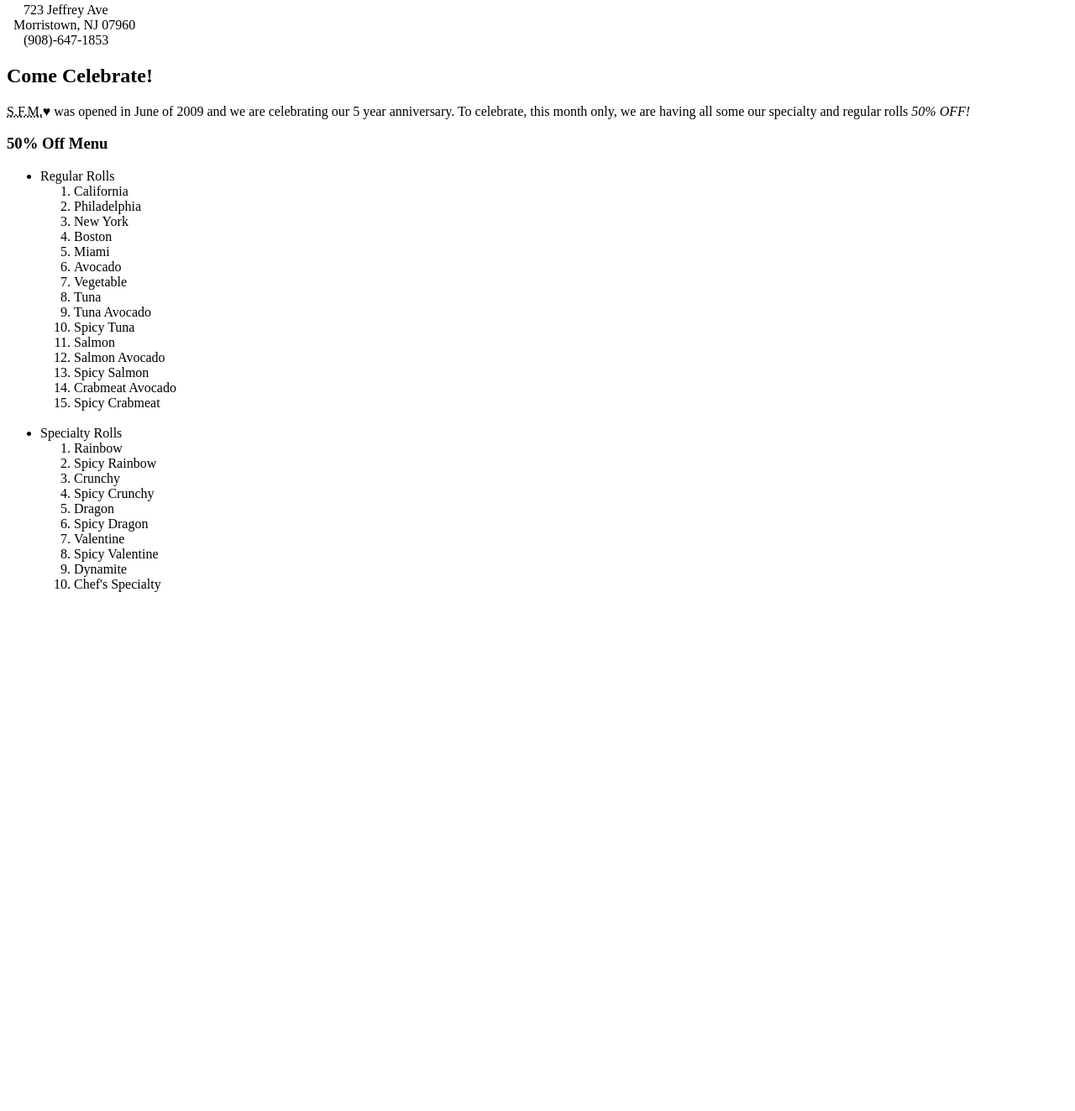
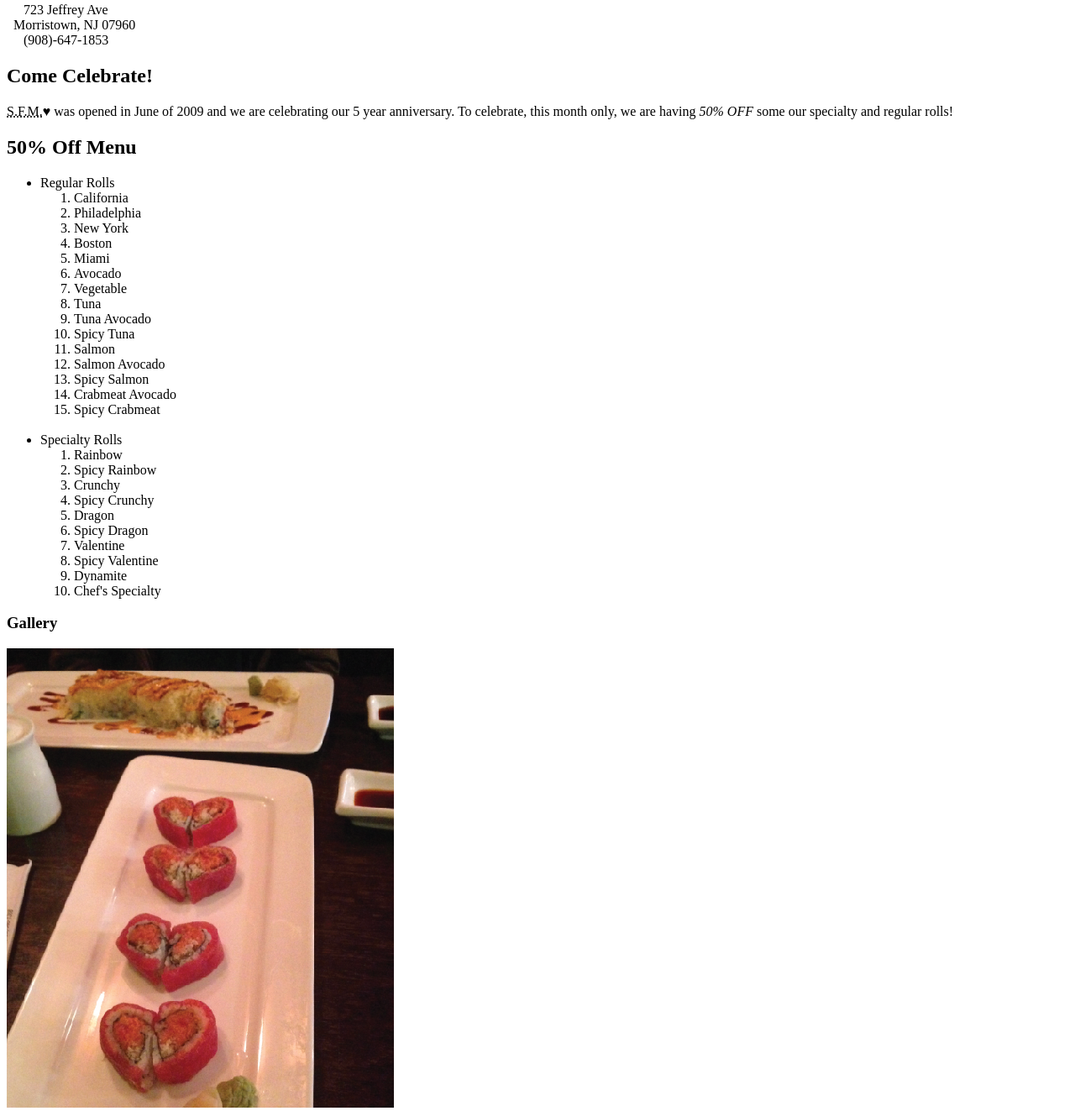
Before and after one commit to MonicaPerez/DWS1, a plain HTML site: page Project 1/index.html in a window 1280 px wide. Shown: the part 77-1400 px from the top of the page at 84% size. Before the commit the page ends 800 px from the top, so only its background shows below. Drawn offline with Linux system fonts and the light colour scheme.

Commit message:
Project 1
Added an image

```diff
--- a/Project 1/index.html
+++ b/Project 1/index.html
@@ -12,8 +12,8 @@
 		<h2> Come Celebrate! </h2>
 		<p> <abbr title="Sushi For Me">S.F.M.</abbr>&hearts; was opened in June of 2009 and we are
 		celebrating our 5 year anniversary. To celebrate, this month only, we are having
-		all some our specialty and regular rolls <em>50% OFF!</em></p>
-		<h3>50% Off Menu</h3>
+		<em>50% OFF</em> some our specialty and regular rolls!</p>
+		<h2>50% Off Menu</h2>
 		<ul>
 			<li>Regular Rolls</li>
 				<ol>
@@ -48,5 +48,9 @@
 					<li>Chef's Specialty</li>
 				</ol>
 		</ul>
+		<h3>Gallery</h3>
+		<img src="images/sushi1.jpg"
+			alt="Sushi with a friend"
+			title="Reuniting with a friend over sushi"/>
 	</body>
 	</html>
```
Also changed, not shown: Project 1/images/Sushi1.jpg (added).
